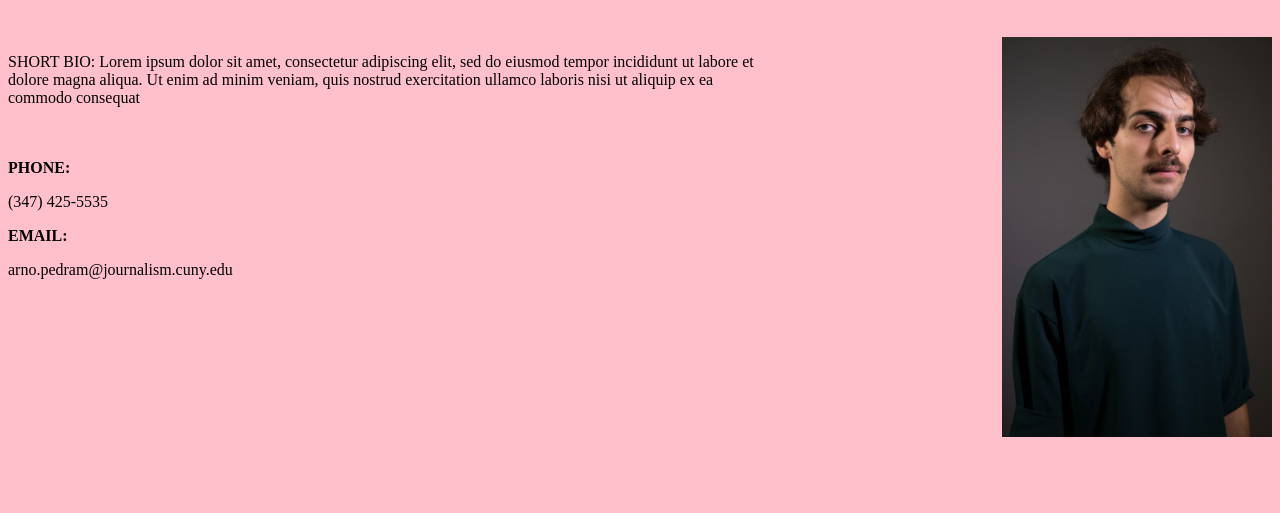
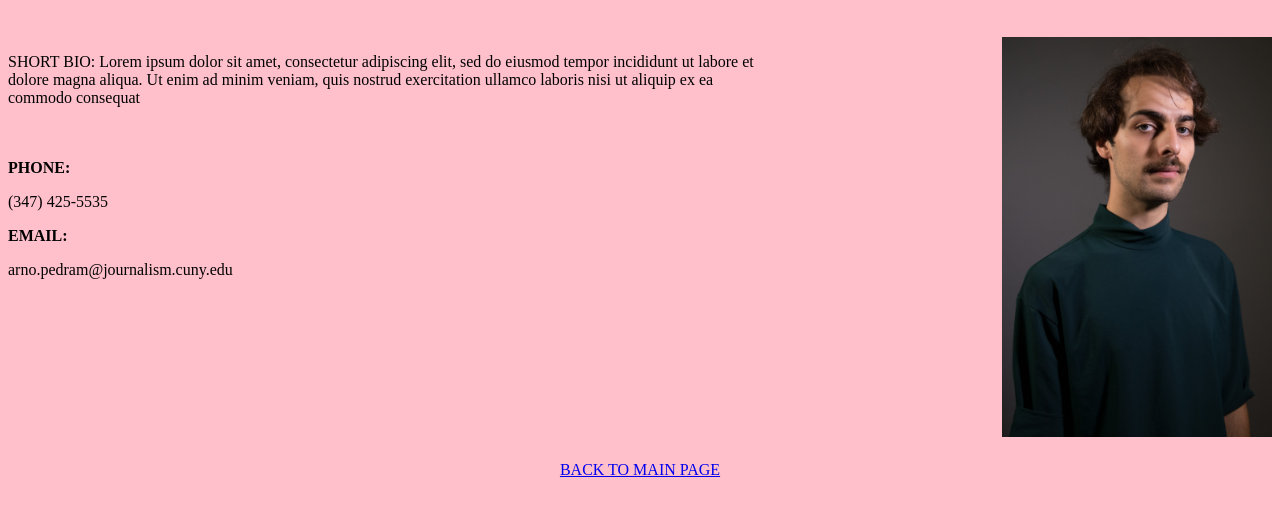
Before and after one commit to arnopedram/contact, a plain HTML site: page contactpage.html in a window 1280 px wide. Shown: the part 61-574 px from the top of the page. Drawn offline with Linux system fonts and the light colour scheme.

Commit message:
Update contactpage.html

```diff
--- a/contactpage.html
+++ b/contactpage.html
@@ -23,5 +23,7 @@
 
 </div>
 
+<p style="text-align: center;"><a href="https://arnopedram.github.io/home/">BACK TO MAIN PAGE</a> </p>
+
 </body>
 </html>
```
